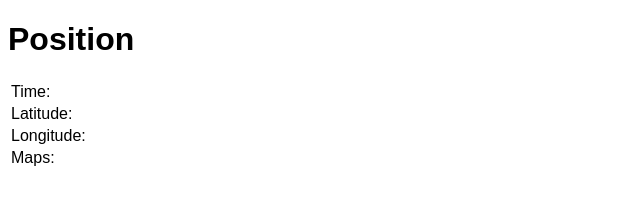
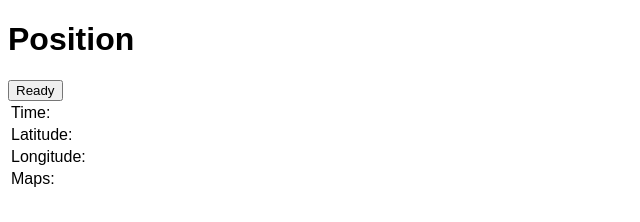
Before and after one commit to alaindebecker/Position, a plain HTML site: page index.html in a window 1280 px wide. Shown: the whole page, without its empty margins (0-640 px from the left). Drawn offline with Linux system fonts and the light colour scheme.

Commit message:
Add button to trigger position function

```diff
--- a/index.html
+++ b/index.html
@@ -6,6 +6,7 @@
 
 <body>
 	<h1>Position</h1>
+	<button onclick="position()">Ready</button>
 	<table>
 		<tr><td>Time:    </td><td id="time">      </td></tr>
 		<tr><td>Latitude:</td><td id="latitude">  </td></tr>
```
